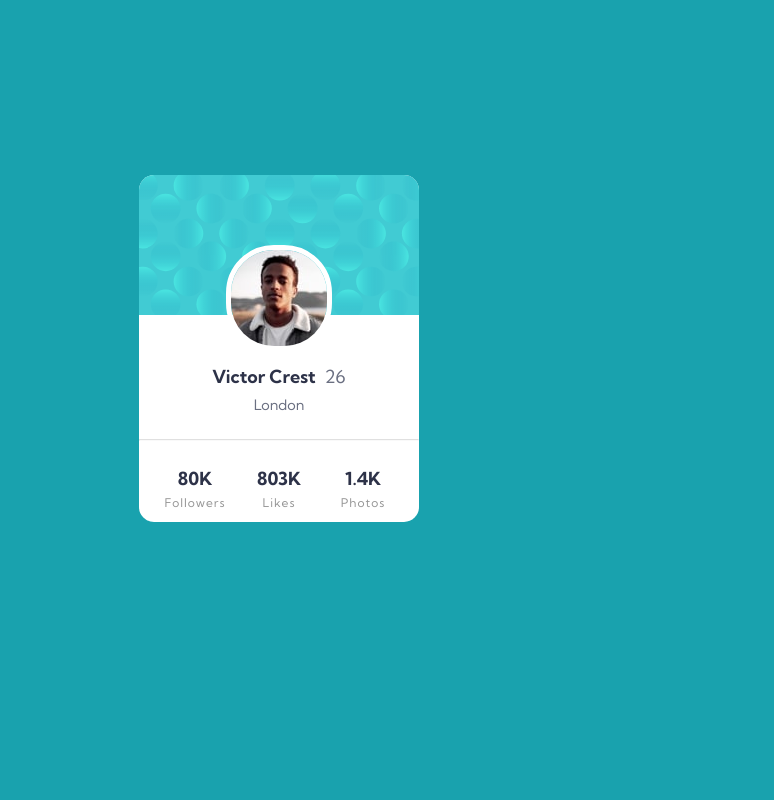
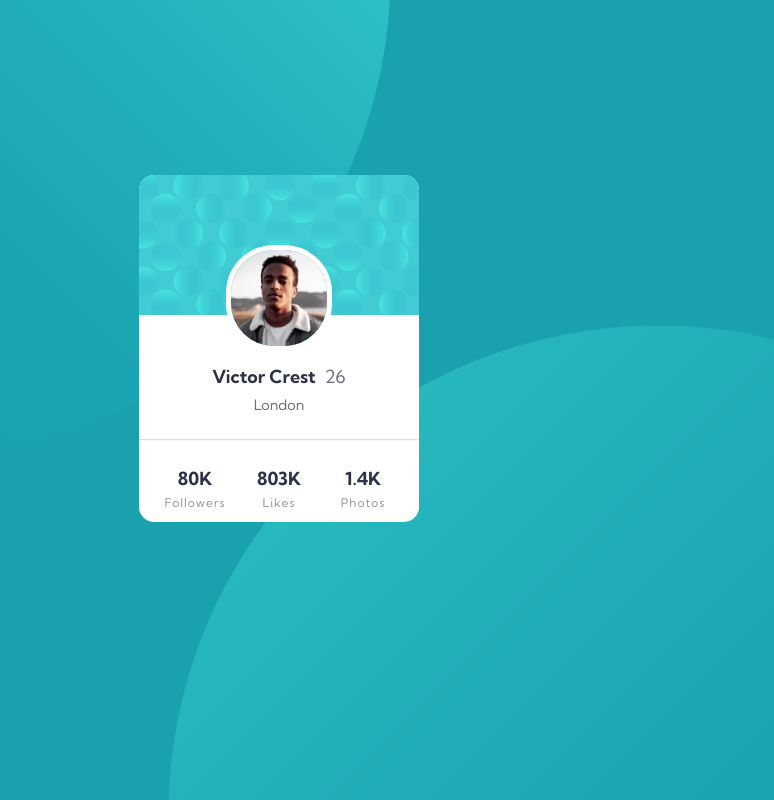
Before and after one commit to Sarat-Dev/profile-card, a plain HTML site: page index.html in a window 1280 px wide. Shown: the whole page, without its empty margins (361-1135 px from the left). Drawn offline with Linux system fonts and the light colour scheme; files whose address does not match are found by name.

Commit message:
Update styles.css
background image path removed

```diff
--- a/styles.css
+++ b/styles.css
@@ -1,14 +1,6 @@
-/* Elements */
-/* body {
-  background-image: url("../images/bg-pattern-top.svg");
-  width: 20px;
-} */
-
-/* Classes */
-
 body {
   background-color: hsl(185, 75%, 39%);
-  background-image: url("../images/bg-pattern-top.svg"), url("../images/bg-pattern-bottom.svg");
+  background-image: url("bg-pattern-top.svg"), url("bg-pattern-bottom.svg");
   background-repeat: no-repeat, no-repeat;
   background-position: left -75% bottom -75%, right -75% top -110%;
 }
```
